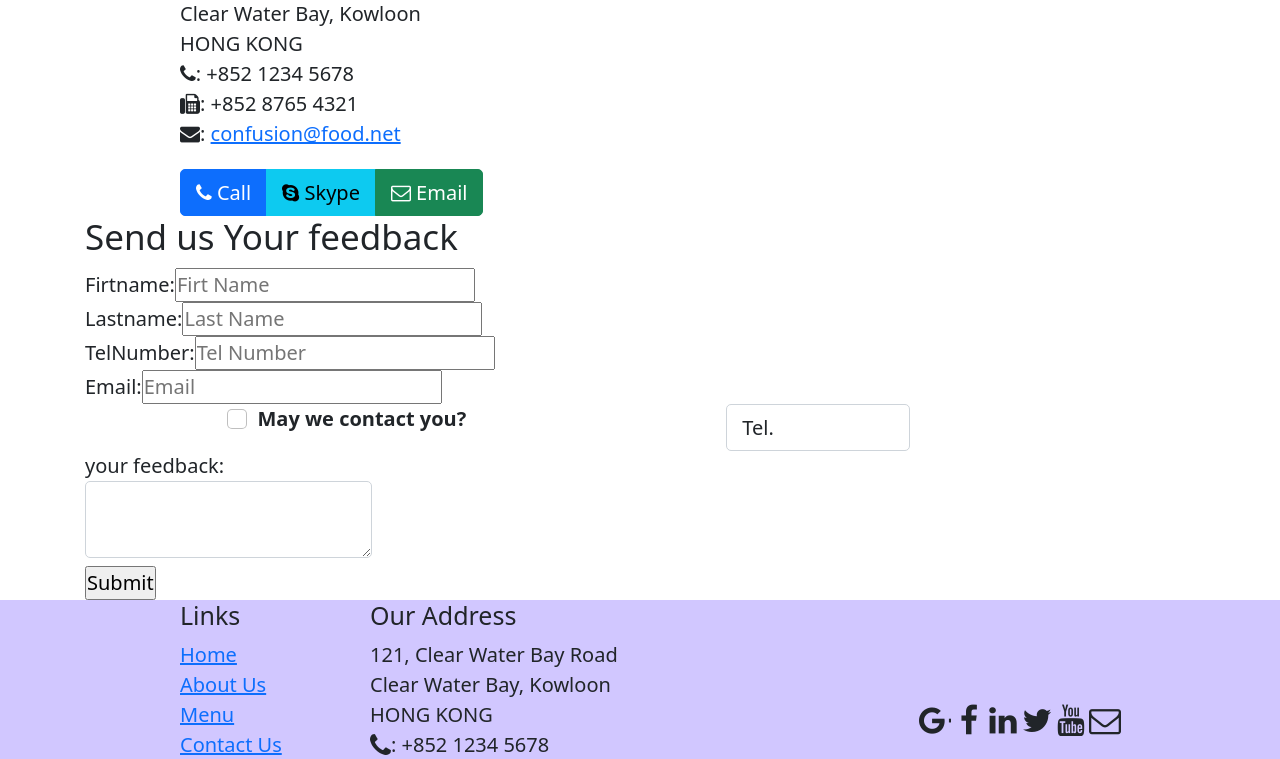
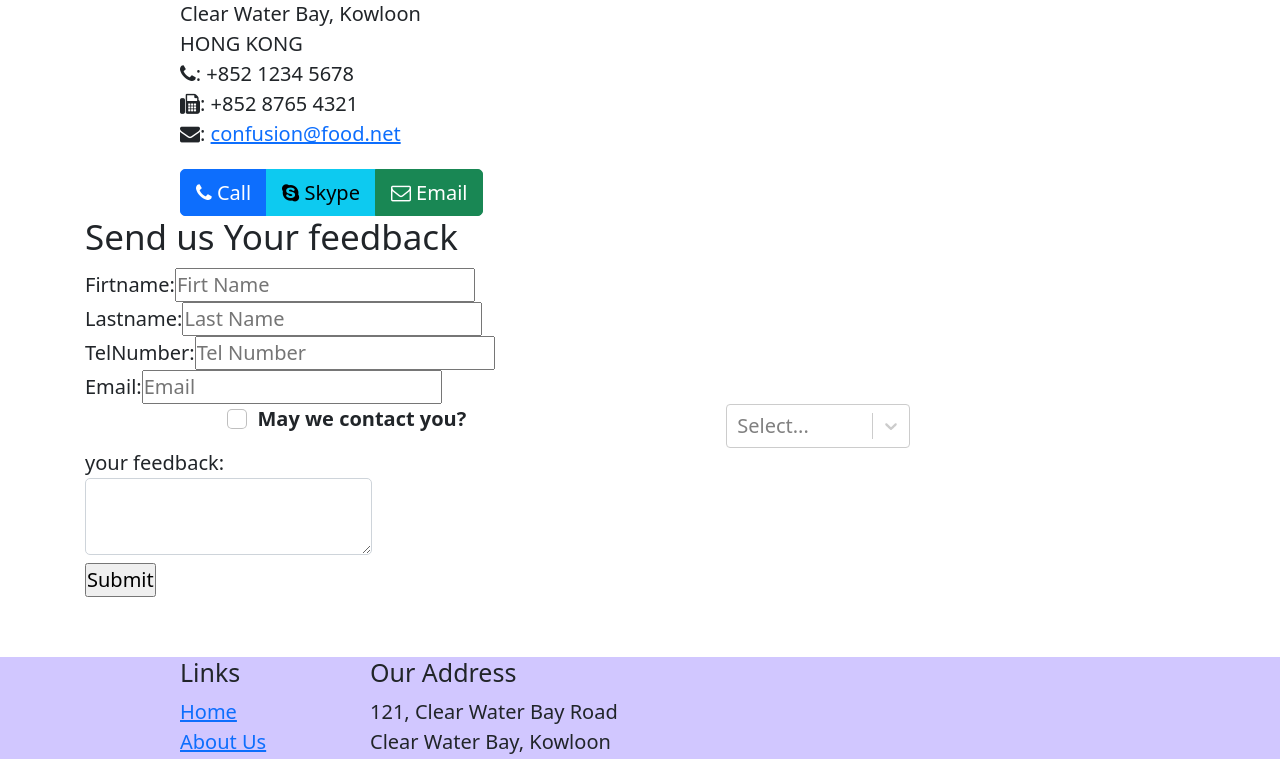
Before and after one commit to duyht133/RJS101x_01-A_VN_DN, a React (Create React App) app: page /contact in a window 1280 px wide. Shown: the part 505-1264 px from the top of the page. Built offline with nearby package versions, Linux system fonts and the light colour scheme.

Commit message:
lab6_ASM2_ControlledFormsFix

```diff
--- a/package.json
+++ b/package.json
@@ -14,6 +14,7 @@
     "react-router": "^6.2.1",
     "react-router-dom": "^6.2.1",
     "react-scripts": "5.0.0",
+    "react-select": "^5.2.2",
     "reactstrap": "^5.0.0",
     "web-vitals": "^2.1.3"
   },
--- a/src/components/Contactcomponents.js
+++ b/src/components/Contactcomponents.js
@@ -1,5 +1,6 @@
 import React, { useState } from "react";
-import { Form, FormGroup, Label, Col, Input } from "reactstrap";
+import { Form, FormGroup, Label, Col, Input, } from "reactstrap";
+import Select from 'react-select' // import react-select để dùng Select.
 
 function Contact() {
   const [firtName, setFirtname] = useState("");
@@ -9,6 +10,12 @@ function Contact() {
   const [agree, setAgree] = useState(false);
   const [contactType, setContactType] = useState("Tel.");
   const [message, setMessage] = useState("");
+
+/// tạo biến option để dùng làm giá trị Select
+  const options = [
+    { value: contactType, label: contactType },
+    { value: email, label: email }
+  ];
 
   const handleSubmit = () =>{
     console.log(firtName,lastName,telNum,email,agree,contactType,message)
@@ -54,21 +61,14 @@ function Contact() {
           </div>
         </div>
       </div>
-      <div className="row row-content">
+
+
+
+      <div className="row row-content mb-5">
         <div className="col-12">
           <h3>Send us Your feedback</h3>
         </div>
         <div className="col-12 col-md-9">
-          {/* <Form>
-            <FormGroup row>
-              <Label for="firtname" md={2}>
-                Firt Name
-              </Label>
-              <Col md={10}>
-               <Input/>
-              </Col>
-            </FormGroup>
-          </Form> */}
           <label>
             Firtname:
             <input
@@ -130,7 +130,7 @@ function Contact() {
             </Col>
 
             <Col md={{ size: 3, offset: 1 }}>
-              <Input
+             {/*  <Input
                 type="select"
                 name="contactType"
                 value={contactType}
@@ -138,7 +138,8 @@ function Contact() {
               >
                 <option>Tel.</option>
                 <option>Email</option>
-              </Input>
+              </Input> */}
+               <Select options={options}   onChange={() => setContactType(email)}/>
             </Col>
           </FormGroup>
 
@@ -157,6 +158,7 @@ function Contact() {
           <input type="submit" value="Submit" onClick={handleSubmit} />
         </div>
       </div>
+
     </div>
   );
 }
```
Also changed, not shown: 1 other file (tests, documents, lock files or other folders).
